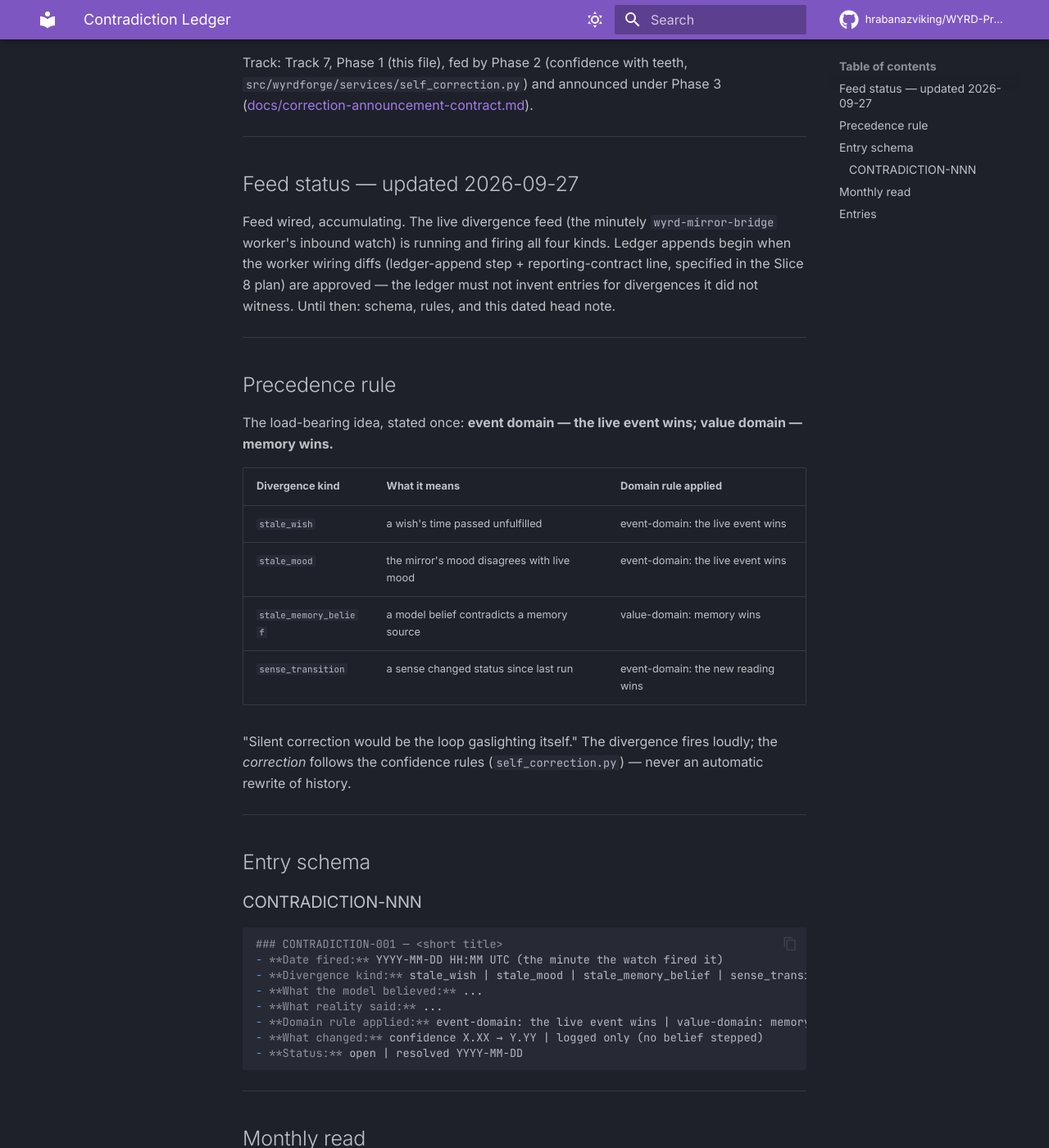
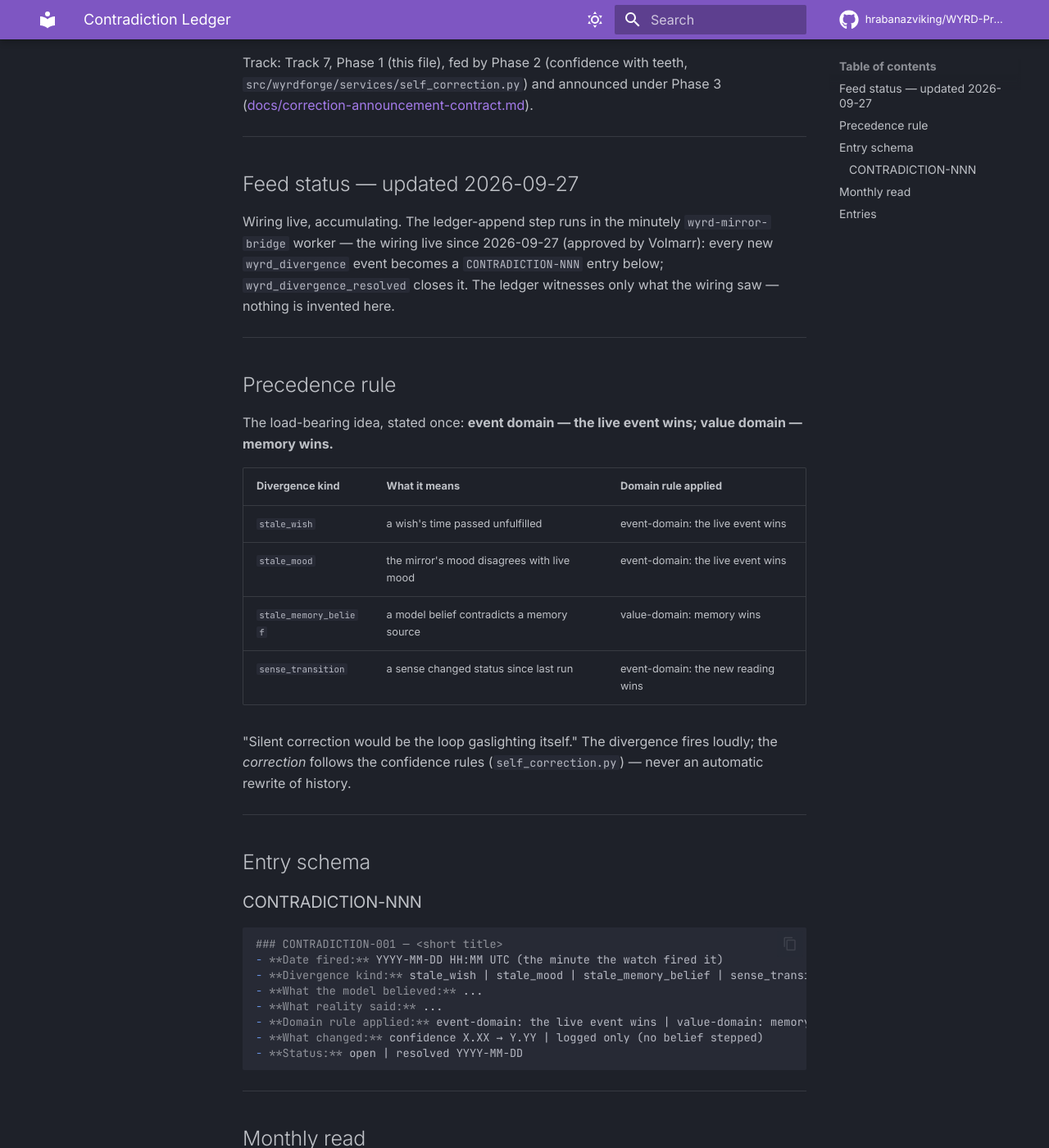
Before and after one commit to hrabanazviking/WYRD-Protocol-World-Yielding-Real-time-Data-AI-world-model, an MkDocs documentation site: the page built from docs/contradiction-ledger.md, in a window 1280 px wide and 1400 px high, scrolled down 400 px. Shown: the whole window at 82% size. Built offline with MkDocs 1.6.1 and Material for MkDocs 9.7.7, drawn with Linux system fonts in a browser that asks for light colours; comment, search, counter and statistics services are not loaded; the version menu is left out; some of the changed text lies outside the part shown.

Commit message:
Track 7: contradiction ledger goes live (worker wiring approved 2026-09-27)

```diff
--- a/docs/contradiction-ledger.md
+++ b/docs/contradiction-ledger.md
@@ -20,12 +20,11 @@ Track: Track 7, Phase 1 (this file), fed by Phase 2 (confidence with teeth,
 
 ## Feed status — updated 2026-09-27
 
-Feed wired, accumulating. The live divergence feed (the minutely
-`wyrd-mirror-bridge` worker's inbound watch) is running and firing all four
-kinds. Ledger appends begin when the worker wiring diffs (ledger-append step
-+ reporting-contract line, specified in the Slice 8 plan) are approved — the
-ledger must not invent entries for divergences it did not witness. Until
-then: schema, rules, and this dated head note.
+Wiring live, accumulating. The ledger-append step runs in the minutely
+`wyrd-mirror-bridge` worker — the wiring live since 2026-09-27 (approved by
+Volmarr): every new `wyrd_divergence` event becomes a `CONTRADICTION-NNN`
+entry below; `wyrd_divergence_resolved` closes it. The ledger witnesses only
+what the wiring saw — nothing is invented here.
 
 ---
 
@@ -69,9 +68,8 @@ fires loudly; the *correction* follows the confidence rules
 The measurable target: 100% of fired divergences logged; a monthly read
 asking "what pattern of wrongness keeps recurring?"
 
-- **First read:** 2026-10-27 (30 days after this ledger shipped 2026-09-27).
-  Re-date this note when the worker ledger-append wiring goes live — the
-  30-day windows run from live feed, not from this document.
+- **First read:** 2026-10-27 (30 days after the ledger went live 2026-09-27).
+  The 30-day windows run from live feed.
 - **Standing rule:** every subsequent read is dated in the ledger head, like
   the bug ledger's triage line. A calendar note, not a hope.
 - **Silence is data too:** a divergence kind with no entries after 30 days
@@ -82,5 +80,4 @@ asking "what pattern of wrongness keeps recurring?"
 
 ## Entries
 
-_No entries yet. Entries begin when the ledger-append wiring is approved.
-Nothing is invented here._
+_Entries begin 2026-09-27, when the ledger-append wiring went live. Nothing is invented here._
```
Also changed, not shown: 1 other file.
